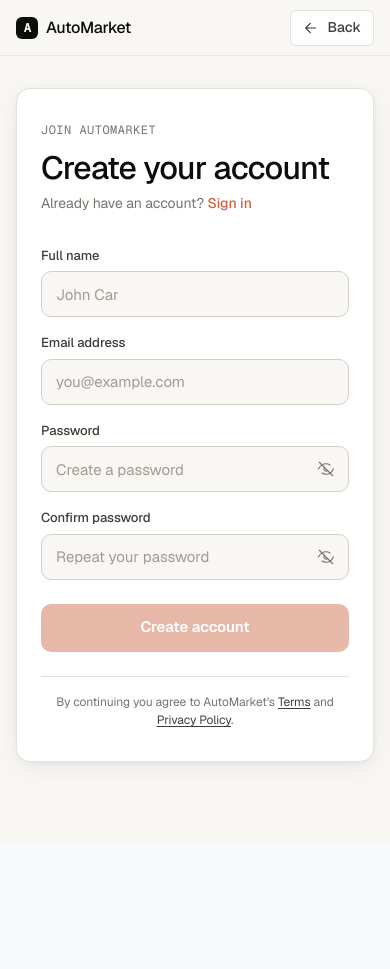
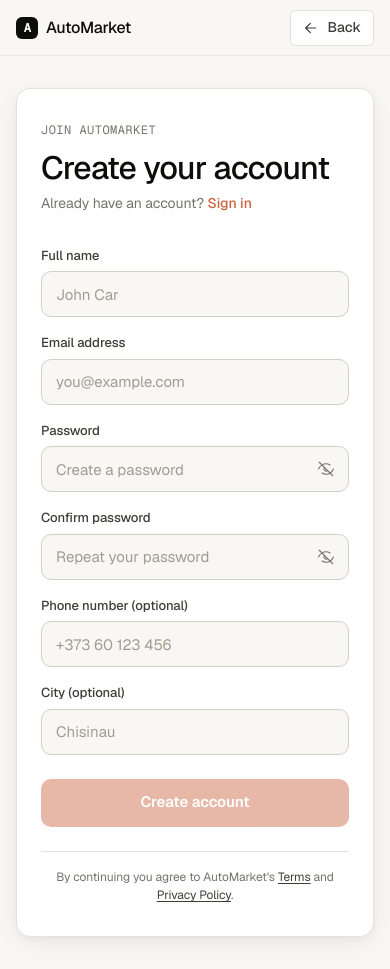
Before and after one commit to WebFaraon/CarWebSite-Front, a React (Vite) app: page /signup in a window 390 px wide. Before the commit the page ends 844 px from the top, so only its background shows below. Built offline with nearby package versions, Linux system fonts and the light colour scheme; no server answers.

Commit message:
Add optional phone and city fields to signup

```diff
--- a/src/pages/Auth/AuthScreen.tsx
+++ b/src/pages/Auth/AuthScreen.tsx
@@ -120,6 +120,8 @@ function AuthScreen({ mode }: AuthScreenProps) {
   const [email, setEmail] = useState('')
   const [pw, setPw] = useState('')
   const [pw2, setPw2] = useState('')
+  const [phone, setPhone] = useState('')
+  const [city, setCity] = useState('')
   const [errors, setErrors] = useState<Record<string, string>>({})
   const [submitting, setSubmitting] = useState(false)
 
@@ -174,7 +176,9 @@ function AuthScreen({ mode }: AuthScreenProps) {
     setSubmitting(true)
     try {
       if (isSignup) {
-        await userApi.register({ fullName: name, email, password: pw })
+        await userApi.register({ fullName: name, email, password: pw,
+          phoneNumber: phone.trim() || undefined, city: city.trim() || undefined
+         })
         navigate('/login')
       } else {
         const user = await login(email, pw)
@@ -198,7 +202,7 @@ function AuthScreen({ mode }: AuthScreenProps) {
   // Block render before effect runs to avoid a brief flash of the auth form
   // when a logged-in user visits the route. Must stay below all hooks (Rules of Hooks).
   if(isLoggedIn){
-    return null;
+    return null
   }
 
 
@@ -307,6 +311,29 @@ function AuthScreen({ mode }: AuthScreenProps) {
                 />
               )}
 
+              {isSignup && (
+              <AuthField
+                label="Phone number (optional)"
+                type="tel"
+                placeholder="+373 60 123 456"
+                value={phone}
+                onChange={setPhone}
+                error = {errors.phone}
+                autoComplete="tel"
+              />
+              )}
+
+              {isSignup && (
+                <AuthField
+                label ="City (optional)"
+                placeholder="Chisinau"
+                value= {city}
+                onChange={setCity}
+                error = {errors.city}
+                autoComplete= "address-level2"
+                />
+              )}
+
               <button
                 type="submit"
                 className="am-auth-submit"
--- a/src/services/api.ts
+++ b/src/services/api.ts
@@ -176,6 +176,7 @@ export const userApi = {
     email: string
     password: string
     phoneNumber?: string
+    city?: string
   }) =>
     request<{ isSuccess: boolean; message: string }>('/api/Session/register', {
       method: 'POST',
```
